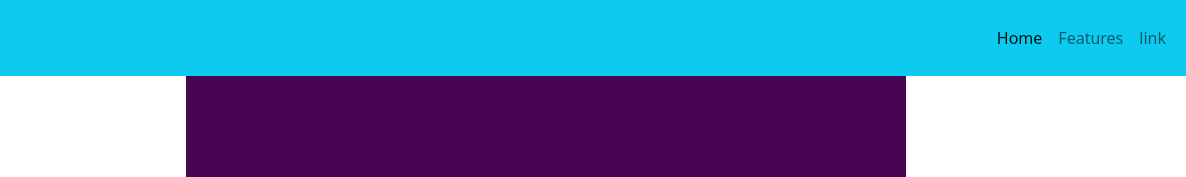
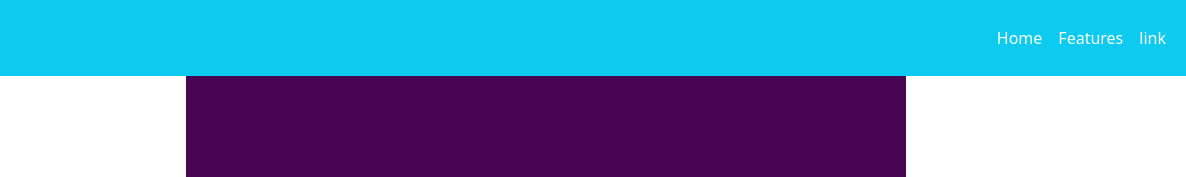
Before and after one commit to sebreye/boostrap2, a website: page index.html in a window 1280 px wide. Shown: the top 177 px of the page, 94-1280 px from the left. Drawn offline with nearby package versions, Linux system fonts and the light colour scheme.

Commit message:
version modifié

```diff
--- a/index.html
+++ b/index.html
@@ -19,15 +19,15 @@
             </button>
             <div class="nav-fonction">
                 <div class="collapse navbar-collapse" id="navbarNav">
-                    <ul class="navbar-nav text-white">
+                    <ul class="navbar-nav">
                         <li class="nav-item">
-                            <a class="nav-link active" aria-current="page" href="#">Home</a>
+                            <a class="nav-link active text-white" aria-current="page" href="#">Home</a>
                         </li>
                         <li class="nav-item">
-                            <a class="nav-link" href="#">Features</a>
+                            <a class="nav-link text-white" href="#">Features</a>
                         </li>
                         <li class="nav-item">
-                            <a class="nav-link" href="#">link</a>
+                            <a class="nav-link text-white" href="#">link</a>
                         </li>
                     </ul>
                 </div>
--- a/public/sass/style.sass
+++ b/public/sass/style.sass
@@ -7,6 +7,7 @@
     margin-left: 35vh
     margin-right: 35vh
     padding: 15vh
+
 .img
     background-color: #f3f3f3
     margin-left: 35vh
```
Also changed, not shown: 1 other file.
